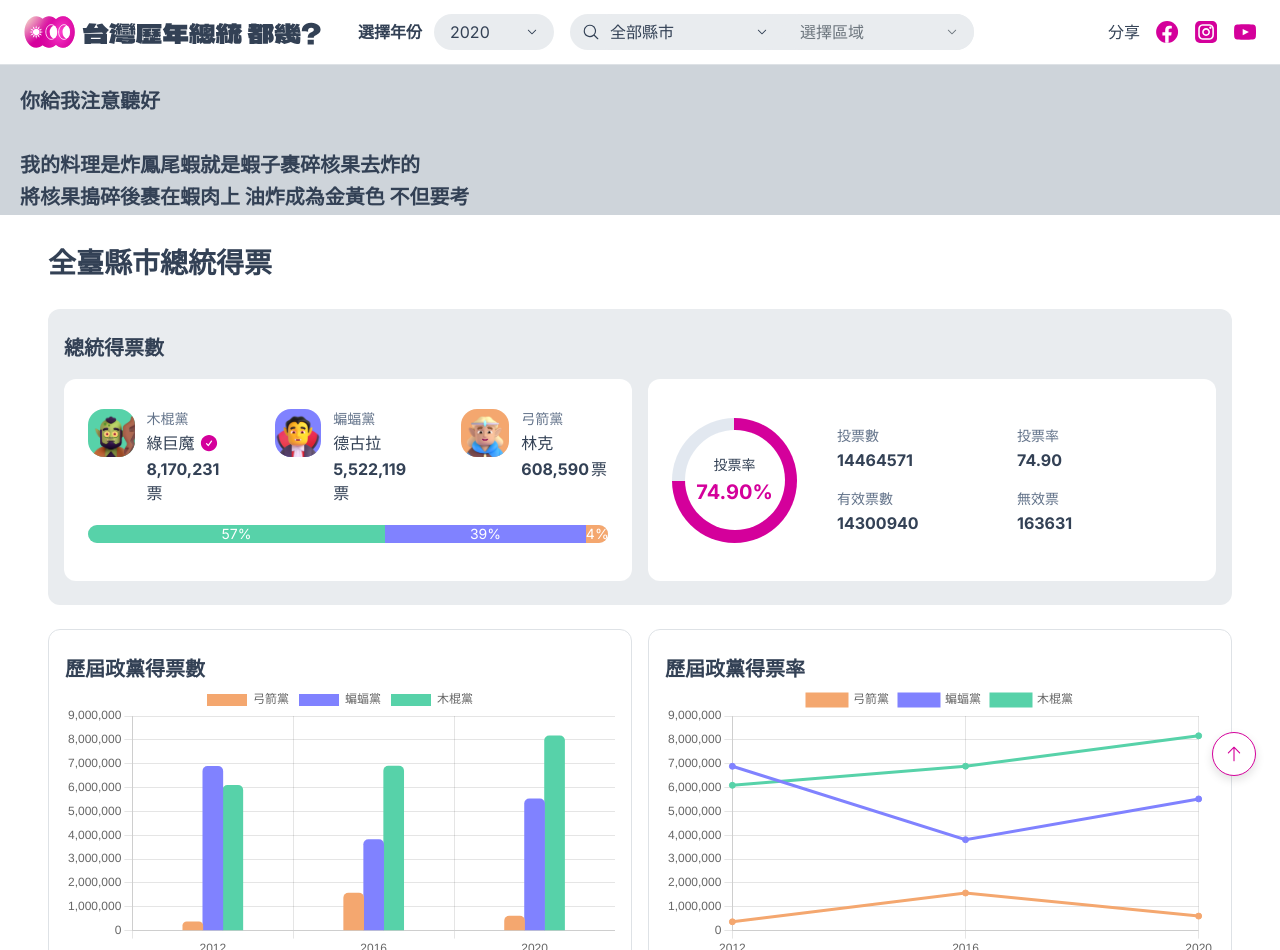
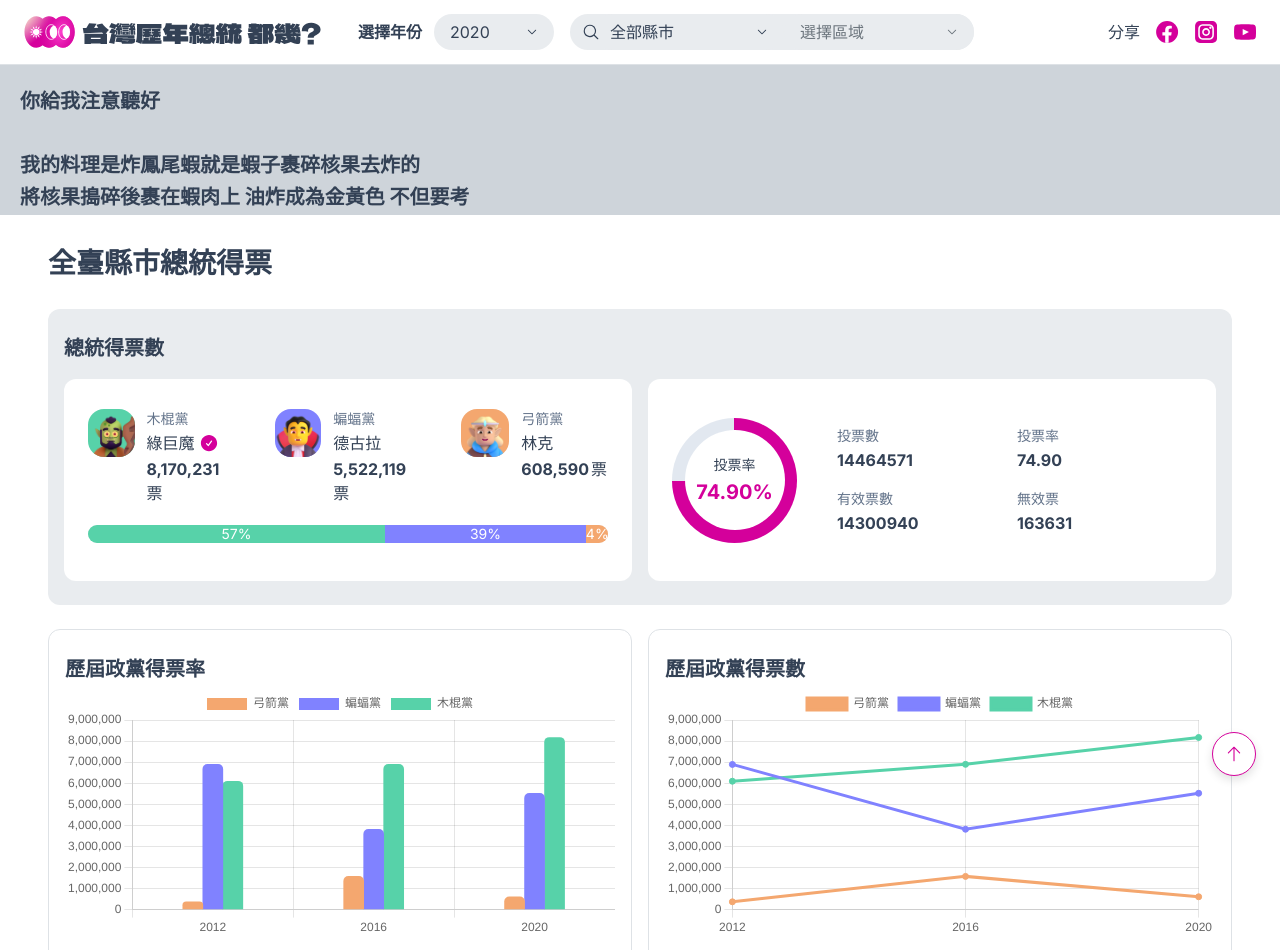
Before and after one commit to lyaui/2020-taiwan-president-election-result-map, a Next.js app: page /election-data in a window 1280 px wide. Built offline with nearby package versions, Linux system fonts and the light colour scheme.

Commit message:
feat(components): add ChartWrapper

```diff
--- a/src/app/election-data/page.tsx
+++ b/src/app/election-data/page.tsx
@@ -6,8 +6,8 @@ import GoPreviousLevelButton from '@/components/GoPreviousLevelButton';
 import Breadcrumb from '@/components/UI/Breadcrumb';
 import CandVoteShare from '@/components/CandVoteShare';
 import VotingRate from '@/components/VotingRate';
-import HistoryPartyVotes from '@/components/HistoryPartyVotes';
-import HistoryPartyRate from '@/components/HistoryPartyRate';
+import HistoryPartyVotes from '@/components/Chart/HistoryPartyVotes';
+import HistoryPartyRate from '@/components/Chart/HistoryPartyRate';
 import AreaVotingTable from '@/components/AreaVotingTable';
 import StatisticsLayout from '@/components/layout/StatisticsLayout';
 import {
@@ -73,14 +73,8 @@ async function ElectionDataPage({ searchParams }: ElectionDataPageProps) {
 
           {/* party result */}
           <section className='grid grid-cols-1 lg:grid-cols-2 gap-4'>
-            <div className='border-[1px] border-line px-4 py-6 rounded-xl'>
-              <h4 className='heading-5'>歷屆政黨得票數</h4>
-              <HistoryPartyVotes prePartyVotes={prePartyVotes} />
-            </div>
-            <div className='border-[1px] border-line px-4 py-6 rounded-xl'>
-              <h4 className='heading-5'>歷屆政黨得票率</h4>
-              <HistoryPartyRate prePartyVotes={prePartyVotes} />
-            </div>
+            <HistoryPartyVotes prePartyVotes={prePartyVotes} />
+            <HistoryPartyRate prePartyVotes={prePartyVotes} />
           </section>
 
           {/* area result */}
--- /dev/null
+++ b/src/components/Chart/ChartWrapper.tsx
@@ -0,0 +1,17 @@
+import { type ReactNode } from 'react';
+
+interface ChartWrapper {
+  title: string;
+  children: ReactNode;
+}
+
+function ChartWrapper({ title, children }: ChartWrapper) {
+  return (
+    <div className='border-[1px] border-line px-4 py-6 rounded-xl'>
+      <h4 className='heading-5 mb-1'>{title}</h4>
+      <div className='xl:h-[250px] 2xl:h-[300px]'>{children}</div>
+    </div>
+  );
+}
+
+export default ChartWrapper;
--- a/src/components/HistoryPartyVotes.tsx
+++ b/src/components/Chart/HistoryPartyRate.tsx
@@ -4,38 +4,37 @@ import {
   Chart as ChartJS,
   CategoryScale,
   LinearScale,
-  BarElement,
-  Title,
+  PointElement,
+  LineElement,
   Tooltip,
   Legend,
 } from 'chart.js';
-import { Bar } from 'react-chartjs-2';
+import { Line } from 'react-chartjs-2';
 
 import { partyColors } from '@/constants';
+import ChartWrapper from '@/components/Chart/ChartWrapper';
 
 ChartJS.register(
   CategoryScale,
   LinearScale,
-  BarElement,
-  Title,
+  PointElement,
+  LineElement,
+
   Tooltip,
   Legend,
 );
 
 export const options = {
   responsive: true,
+  maintainAspectRatio: false,
   plugins: {
     legend: {
       position: 'top' as const,
     },
   },
-  barThickness: 20,
-
-  categoryPercentage: 0.8,
-  barPercentage: 0.5,
 };
 
-function HistoryPartyVotes({ prePartyVotes: ascData }) {
+function HistoryPartyRate({ prePartyVotes: ascData }) {
   const allParties = ascData.reduce((_acc, _cur) => {
     _cur.party_votes.forEach((_cur_party) => {
       if (_acc.findIndex((_party) => _party.id === _cur_party.id) === -1) {
@@ -59,11 +58,15 @@ function HistoryPartyVotes({ prePartyVotes: ascData }) {
         )
         .reverse(),
       backgroundColor: partyColors[_party.id],
-      borderRadius: 5,
+      borderColor: partyColors[_party.id],
     })),
   };
 
-  return <Bar options={options} data={data} />;
+  return (
+    <ChartWrapper title='歷屆政黨得票數'>
+      <Line options={options} data={data} />
+    </ChartWrapper>
+  );
 }
 
-export default HistoryPartyVotes;
+export default HistoryPartyRate;
--- a/src/components/HistoryPartyRate.tsx
+++ b/src/components/Chart/HistoryPartyVotes.tsx
@@ -1,40 +1,42 @@
 'use client';
-
-import React from 'react';
 
 import {
   Chart as ChartJS,
   CategoryScale,
   LinearScale,
-  PointElement,
-  LineElement,
-  Title,
+  BarElement,
   Tooltip,
   Legend,
 } from 'chart.js';
-import { Line } from 'react-chartjs-2';
+import { Bar } from 'react-chartjs-2';
+
 import { partyColors } from '@/constants';
+import ChartWrapper from '@/components/Chart/ChartWrapper';
 
 ChartJS.register(
   CategoryScale,
   LinearScale,
-  PointElement,
-  LineElement,
-  Title,
+  BarElement,
+
   Tooltip,
   Legend,
 );
 
 export const options = {
   responsive: true,
+  maintainAspectRatio: false,
   plugins: {
     legend: {
       position: 'top' as const,
     },
   },
+  barThickness: 20,
+
+  categoryPercentage: 0.8,
+  barPercentage: 0.5,
 };
 
-function HistoryPartyRate({ prePartyVotes: ascData }) {
+function HistoryPartyVotes({ prePartyVotes: ascData }) {
   const allParties = ascData.reduce((_acc, _cur) => {
     _cur.party_votes.forEach((_cur_party) => {
       if (_acc.findIndex((_party) => _party.id === _cur_party.id) === -1) {
@@ -58,11 +60,15 @@ function HistoryPartyRate({ prePartyVotes: ascData }) {
         )
         .reverse(),
       backgroundColor: partyColors[_party.id],
-      borderColor: partyColors[_party.id],
+      borderRadius: 5,
     })),
   };
 
-  return <Line options={options} data={data} />;
+  return (
+    <ChartWrapper title='歷屆政黨得票率'>
+      <Bar options={options} data={data} />
+    </ChartWrapper>
+  );
 }
 
-export default HistoryPartyRate;
+export default HistoryPartyVotes;
```
